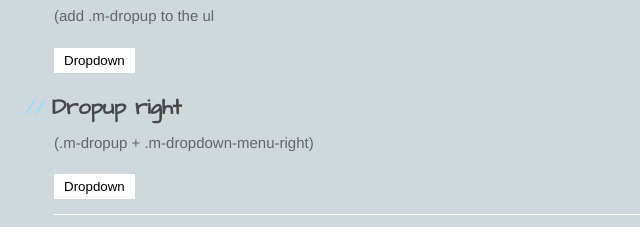
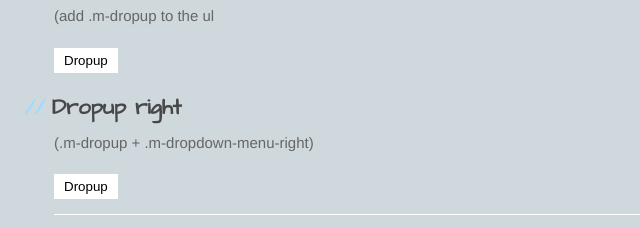
Before and after one commit to stbaer/m-dropdown, a plain HTML site: page index.html in a window 1280 px wide. Shown: the part 835-1062 px from the top of the page, 116-756 px from the left. Drawn offline with Linux system fonts and the light colour scheme.

Commit message:
updated examples

```diff
--- a/index.html
+++ b/index.html
@@ -117,7 +117,7 @@
             <p>(add .m-dropup to the ul</p>
             <div class="m-dropdown">
                 <button data-m-toggle="dropdown">
-                    Dropdown
+                    Dropup
                     <span class="m-caret"></span>
                 </button>
                 <ul class="m-dropdown-menu m-dropup">
@@ -134,10 +134,10 @@
             <p>(.m-dropup + .m-dropdown-menu-right)</p>
             <div class="m-dropdown">
                 <button data-m-toggle="dropdown">
-                    Dropdown
+                    Dropup
                     <span class="m-caret"></span>
                 </button>
-                <ul class="m-dropdown-menu m-dropup">
+                <ul class="m-dropdown-menu m-dropdown-menu-right m-dropup">
                     <li>Option 1</li>
                     <li>Option 2</li>
                     <li>Option 3</li>
```
